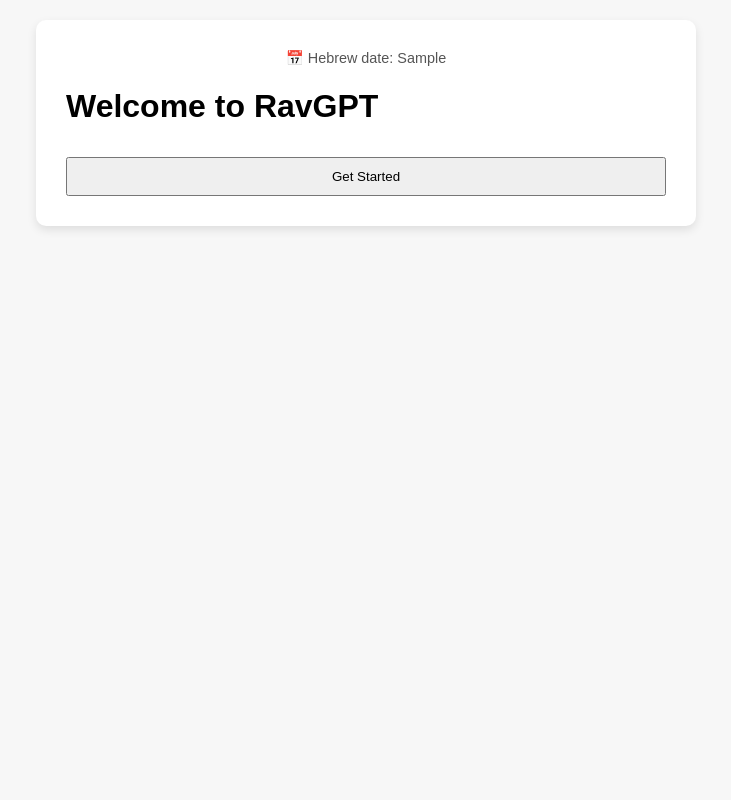
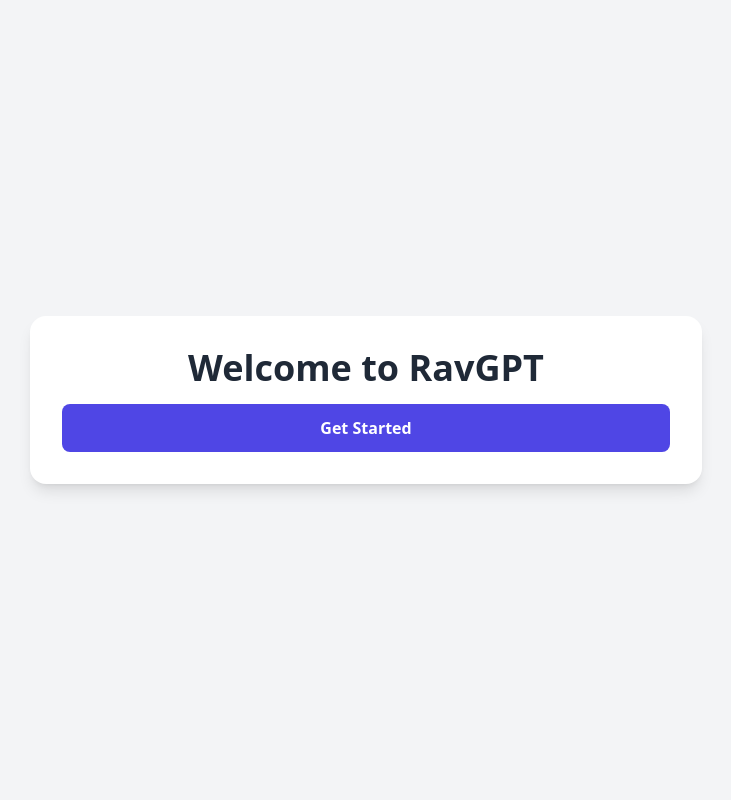
Before and after one commit to yoad-hordan4/AI-Amen, a FastAPI app: page / in a window 1280 px wide. Shown: the whole page, without its empty margins (274-1005 px from the left). Run offline with FastAPI, Linux system fonts and the light colour scheme; a database or web service that is not in the repository returns one stand-in record (values such as "Sample title"); data that the repository does not hold is empty; some libraries are stand-ins or nearby versions.

Commit message:
revamped design to be modern

```diff
--- a/templates/form.html
+++ b/templates/form.html
@@ -2,122 +2,127 @@
 <html lang="en">
 <head>
   <meta charset="UTF-8">
+  <meta name="viewport" content="width=device-width, initial-scale=1.0">
   <title>RavGPT</title>
-  <link rel="stylesheet" href="/static/style.css">
+  <!-- Tailwind via CDN -->
+  <script src="https://cdn.tailwindcss.com"></script>
 </head>
-<body>
-  <div class="container">
-    <!-- Show the Hebrew date at all times -->
-    <div class="hebrew-date">
-      📅 Hebrew date: {{ hebrew_date }}
-    </div>
+<body class="bg-gray-100 text-gray-800">
+  <div class="min-h-screen flex items-center justify-center p-6">
+    <div class="w-full max-w-2xl bg-white rounded-2xl shadow-lg p-8 space-y-6">
       <!-- Welcome Screen -->
-    <div id="welcome-screen">
-      <h1>Welcome to RavGPT</h1>
-      <button id="start-btn" class="btn">Get Started</button>
+      <div id="welcome-screen" class="space-y-4">
+        <h1 class="text-4xl font-extrabold text-center">Welcome to RavGPT</h1>
+        <button id="start-btn" class="w-full py-3 bg-indigo-600 hover:bg-indigo-700 text-white font-semibold rounded-lg transition">Get Started</button>
       </div>
 
       <!-- Affiliation Selection -->
-    <div id="affiliation-screen" style="display:none">
-      <h2>Select Your Affiliation</h2>
-      <select id="affiliation-select">
-        <option value="" disabled selected>-- Choose affiliation --</option>
+      <div id="affiliation-screen" class="hidden space-y-4">
+        <h2 class="text-2xl font-bold">Select Your Affiliation</h2>
+        <select id="affiliation-select" class="w-full py-2 border border-gray-300 rounded-lg focus:outline-none focus:ring-2 focus:ring-indigo-500">
           <option value="Modern Orthodox">Modern Orthodox</option>
           <option value="Yeshivish">Yeshivish</option>
           <option value="Hasidic">Hasidic</option>
         </select>
-      <button id="aff-next-btn" class="btn">Next</button>
+        <button id="affiliation-next-btn" class="w-full py-2 bg-indigo-600 hover:bg-indigo-700 text-white font-semibold rounded-lg transition">Next</button>
       </div>
 
-    <!-- Practice Stream Selection -->
-    <div id="practice-screen" style="display:none">
-      <h2>Select Your Practice Stream</h2>
-      <!-- Show chosen affiliation -->
-      <p><strong>Affiliation:</strong> <span id="display-affiliation"></span></p>
-      <select id="practice-select">
-        <option value="" disabled selected>-- Choose practice --</option>
-        <option value="Ashkenazi">Ashkenazi</option>
-        <option value="Sephardic">Sephardic</option>
-      </select>
-      <button id="practice-next-btn" class="btn">Continue</button>
+      <!-- Practice Selection -->
+      <div id="practice-screen" class="hidden space-y-4">
+        <h2 class="text-2xl font-bold">Select Your Practice</h2>
+        <div class="flex gap-4">
+          <button class="practice-btn flex-1 py-2 bg-gray-200 hover:bg-gray-300 rounded-lg transition">Ashkenazi</button>
+          <button class="practice-btn flex-1 py-2 bg-gray-200 hover:bg-gray-300 rounded-lg transition">Sephardic</button>
+        </div>
       </div>
 
-    <!-- Main App Screen -->
-    <div id="app-screen" style="display:none">
-      <!-- Show chosen settings -->
-      <p><strong>Affiliation:</strong> <span id="app-affiliation"></span> |
-         <strong>Practice Stream:</strong> <span id="app-practice"></span></p>
-
-      <!-- Weekly Portion Display -->
-      <div class="result" id="weekly-portion">
-        {% if parsha %}
-          <h2>This Week's Torah Portion:</h2>
-          <h3>{{ parsha.title_en }}{% if parsha.title_he %} – {{ parsha.title_he }}{% endif %}</h3>
-          <p>{{ parsha.summary or 'No summary available.' }}</p>
-          <a href="{{ parsha.sefaria_url }}" target="_blank" rel="noopener">Read on Sefaria »</a>
-        {% elif error %}
-          <p class="error">{{ error }}</p>
-        {% endif %}
+      <!-- App Screen -->
+      <div id="app-screen" class="hidden space-y-6">
+        <div class="flex justify-between text-sm text-gray-600">
+          <span>Affiliation: <strong id="summary-affiliation"></strong></span>
+          <span>Practice: <strong id="summary-practice"></strong></span>
         </div>
 
-      <!-- Halacha Q&A Form -->
-      <form id="halacha-form">
-        <label for="user_question">Your Question:</label>
-        <textarea id="user_question" name="user_question" required></textarea>
-        <input type="hidden" id="community" name="community" value="">
-        <input type="hidden" id="practice" name="practice" value="">
-        <button type="submit" class="btn">Get Answer</button>
+        <!-- Hebrew Date -->
+        <div class="text-center text-gray-500">
+          📅 {{ hebrew_date }}
+        </div>
+
+        <!-- Weekly Portion -->
+        <div class="bg-gray-50 p-4 rounded-lg shadow-inner">
+          {% include "weekly_section.html" %}
+        </div>
+
+        <!-- Q&A Form -->
+        <form id="halacha-form" class="space-y-4">
+          <textarea id="user_question" name="user_question" rows="4" placeholder="Ask a halachic question..." required class="w-full p-3 border border-gray-300 rounded-lg focus:outline-none focus:ring-2 focus:ring-indigo-500"></textarea>
+          <input type="hidden" id="community" name="community" />
+          <input type="hidden" id="practice" name="practice" />
+          <button type="submit" id="get-answer-btn" class="w-full py-3 bg-green-600 hover:bg-green-700 text-white font-semibold rounded-lg transition">Get Answer</button>
         </form>
 
-      <!-- Answer Display -->
-      <div id="result" class="result" style="display:none;"></div>
+        <!-- Loading Indicator -->
+        <div id="loading" class="hidden text-center text-indigo-600">Loading...</div>
+
+        <!-- Answer Result -->
+        <div id="result" class="hidden bg-white p-4 rounded-lg shadow-md space-y-4"></div>
+      </div>
     </div>
   </div>
 
   <script>
-    // Screen navigation
-    const welcome = document.getElementById('welcome-screen');
-    const affScreen = document.getElementById('affiliation-screen');
-    const practiceScreen = document.getElementById('practice-screen');
-    const appScreen = document.getElementById('app-screen');
-
-    let selectedAff = '';
-    let selectedPractice = '';
-
+    // Wizard navigation
     document.getElementById('start-btn').addEventListener('click', () => {
-      welcome.style.display = 'none';
-      affScreen.style.display = 'block';
+      toggle('welcome-screen', false);
+      toggle('affiliation-screen', true);
     });
 
-    document.getElementById('aff-next-btn').addEventListener('click', () => {
-      selectedAff = document.getElementById('affiliation-select').value;
-      if (!selectedAff) return alert('Please choose an affiliation.');
-      document.getElementById('community').value = selectedAff;
-      document.getElementById('display-affiliation').textContent = selectedAff;
-      affScreen.style.display = 'none';
-      practiceScreen.style.display = 'block';
+    document.getElementById('affiliation-next-btn').addEventListener('click', () => {
+      const aff = document.getElementById('affiliation-select').value;
+      document.getElementById('summary-affiliation').textContent = aff;
+      document.getElementById('community').value = aff;
+      toggle('affiliation-screen', false);
+      toggle('practice-screen', true);
     });
 
-    document.getElementById('practice-next-btn').addEventListener('click', () => {
-      selectedPractice = document.getElementById('practice-select').value;
-      if (!selectedPractice) return alert('Please choose a practice stream.');
-      document.getElementById('practice').value = selectedPractice;
-      practiceScreen.style.display = 'none';
-      appScreen.style.display = 'block';
-      document.getElementById('app-affiliation').textContent = selectedAff;
-      document.getElementById('app-practice').textContent = selectedPractice;
-      // Optionally fetch weekly portion automatically
+    document.querySelectorAll('.practice-btn').forEach(btn => {
+      btn.addEventListener('click', () => {
+        const practice = btn.textContent;
+        document.getElementById('summary-practice').textContent = practice;
+        document.getElementById('practice').value = practice;
+        toggle('practice-screen', false);
+        toggle('app-screen', true);
+      });
     });
 
-    // Q&A submission
-    document.getElementById('halacha-form').addEventListener('submit', async (e) => {
+    // Q&A submission with loading indicator
+    const form = document.getElementById('halacha-form');
+    form.addEventListener('submit', async e => {
       e.preventDefault();
-      const formData = new FormData(e.target);
-      const res = await fetch('/api/ask', { method: 'POST', body: formData });
-      if (!res.ok) return alert('Error: Unable to get the answer.');
-      document.getElementById('result').innerHTML = await res.text();
-      document.getElementById('result').style.display = 'block';
+      toggle('loading', true);
+      document.getElementById('get-answer-btn').disabled = true;
+      toggle('result', false);
+
+      const res = await fetch('/api/ask', { method: 'POST', body: new FormData(form) });
+      const html = await res.text();
+      document.getElementById('result').innerHTML = html;
+      toggle('loading', false);
+      toggle('result', true);
+      document.getElementById('get-answer-btn').disabled = false;
     });
+
+    // Enter key submits
+    document.getElementById('user_question').addEventListener('keydown', e => {
+      if (e.key === 'Enter' && !e.shiftKey) {
+        e.preventDefault();
+        form.dispatchEvent(new Event('submit', { cancelable: true, bubbles: true }));
+      }
+    });
+
+    // Utility to show/hide
+    function toggle(id, show) {
+      document.getElementById(id).classList.toggle('hidden', !show);
+    }
   </script>
 </body>
 </html>
--- a/templates/weekly_section.html
+++ b/templates/weekly_section.html
@@ -1,13 +1,12 @@
-<div class="result" id="weekly-portion">
+<div id="weekly-portion-content" class="space-y-3">
     {% if parsha %}
-      <h2>This Week's Torah Portion:</h2>
-      <h3>{{ parsha.title_en }}{% if parsha.title_he %} – {{ parsha.title_he }}{% endif %}</h3>
+      <h3 class="text-lg font-semibold text-gray-800">This Week’s Torah Portion</h3>
+      <p class="text-xl font-bold text-gray-900">{{ parsha.title_en }}{% if parsha.title_he %} – {{ parsha.title_he }}{% endif %}</p>
       {% if parsha.summary %}
-        <p>{{ parsha.summary }}</p>
+        <p class="text-gray-700">{{ parsha.summary }}</p>
       {% endif %}
-      <a href="{{ parsha.sefaria_url }}" target="_blank" rel="noopener">Read on Sefaria »</a>
+      <a href="{{ parsha.sefaria_url }}" target="_blank" rel="noopener" class="text-indigo-600 hover:underline font-medium">Read on Sefaria »</a>
     {% else %}
-      <h2>This Week's Torah Portion:</h2>
-      <p>Error: {{ error }}</p>
+      <p class="text-red-500">Error: {{ error or 'Unable to fetch parsha details.' }}</p>
     {% endif %}
   </div>
```
Lines whose indentation alone changed are shown as unchanged.
